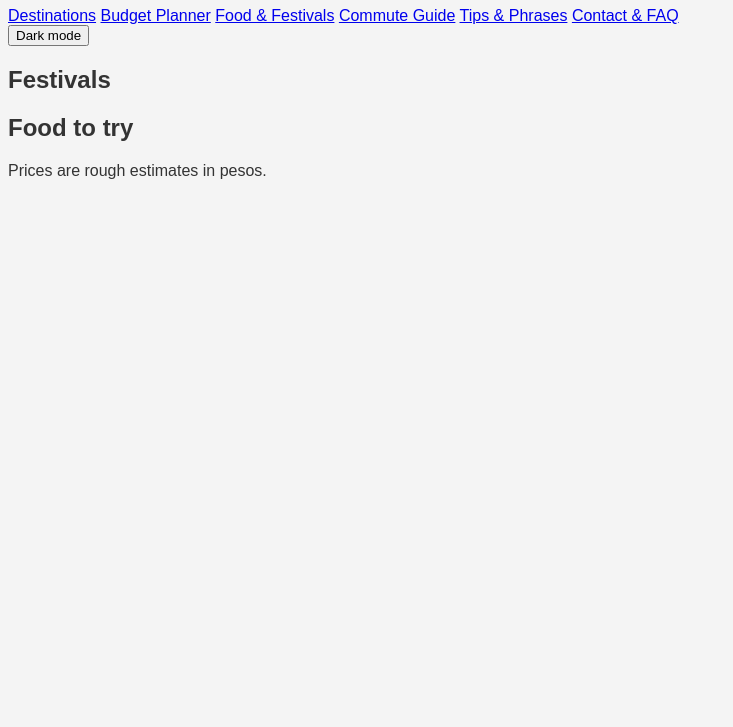
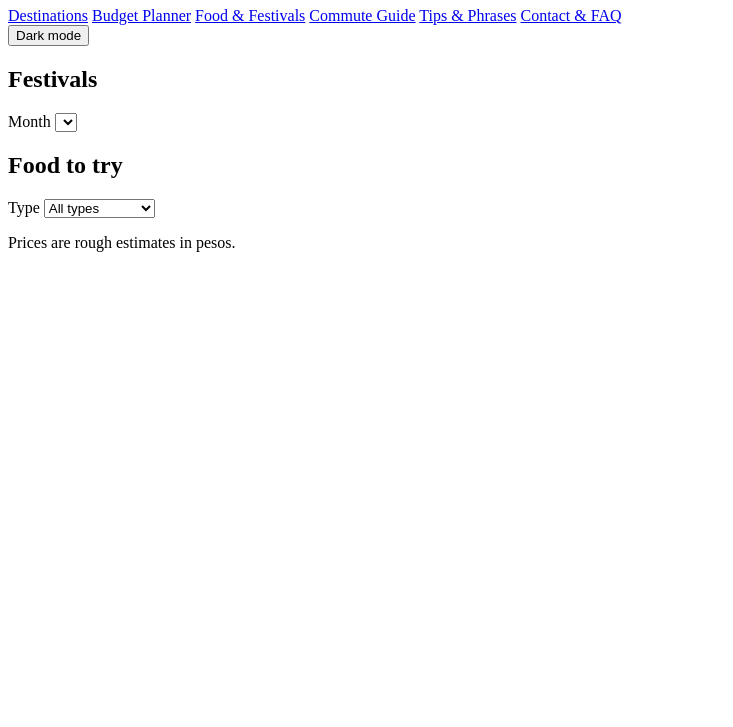
Before and after one commit to Shanyboi-Flurry/Biyahe-PH-Trip-Planner-and-Builder, a plain HTML site: page food-feutures.html in a window 1280 px wide. Shown: the part 73-800 px from the top of the page, without its empty margins (0-733 px from the left). Drawn offline with Linux system fonts and the light colour scheme; a script that the page names is missing.

Commit message:
updated the code

```diff
--- a/food-feutures.html
+++ b/food-feutures.html
@@ -4,9 +4,7 @@
   <meta charset="UTF-8">
   <meta name="viewport" content="width=device-width, initial-scale=1">
   <title>Food & Festivals | Philippines Trip</title>
-  <link rel="stylesheet" href="css/style.css">
-  <link rel="stylesheet" href="css/navbar.css">
-  <link rel="stylesheet" href="css/food-festivals.css">
+
 </head>
 <body>
   <header class="site-header">
@@ -21,19 +19,27 @@
     </nav>
     <button id="themeBtn" type="button">Dark mode</button>
   </header>
-
   <main>
     <h2>Festivals</h2>
+    <label>Month <select id="monthSelect"></select></label>
     <div id="festivalList" class="cards"></div>
     <h2>Food to try</h2>
+    <label>Type
+      <select id="foodType">
+        <option value="all">All types</option>
+        <option value="main">Main dishes</option>
+        <option value="grill">Grilled (inihaw)</option>
+        <option value="street">Street food</option>
+        <option value="soup">Soups</option>
+        <option value="sweet">Sweets</option>
+      </select>
+    </label>
     <div id="foodList" class="cards"></div>
-    <!-- TODO (Rhaina): add a month filter for festivals and a region filter for food -->
+
   </main>
-
   <footer>
     <p>Prices are rough estimates in pesos.</p>
   </footer>
-
   <script src="js/data.js"></script>
   <script src="js/theme.js"></script>
   <script src="js/food-festivals.js"></script>
```
